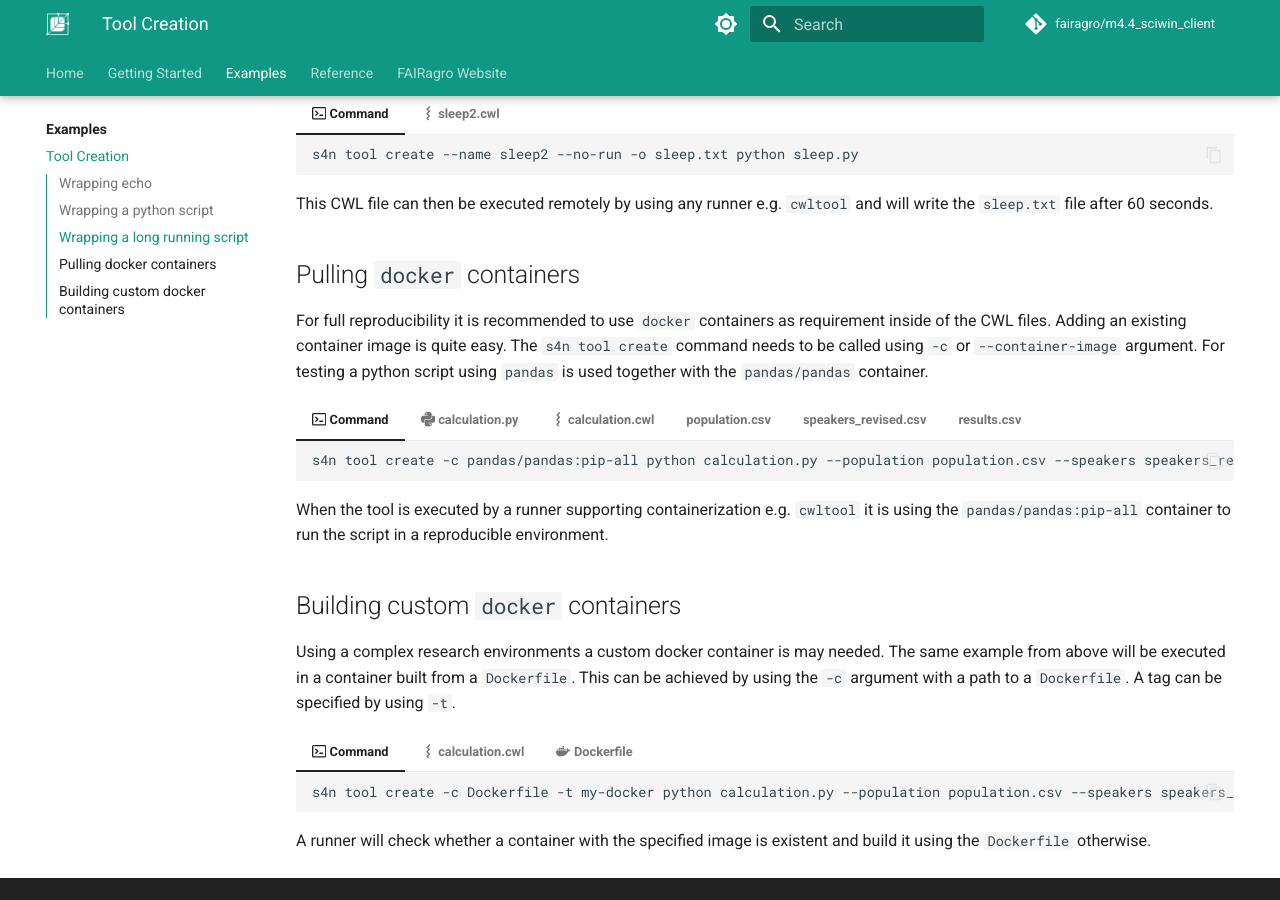
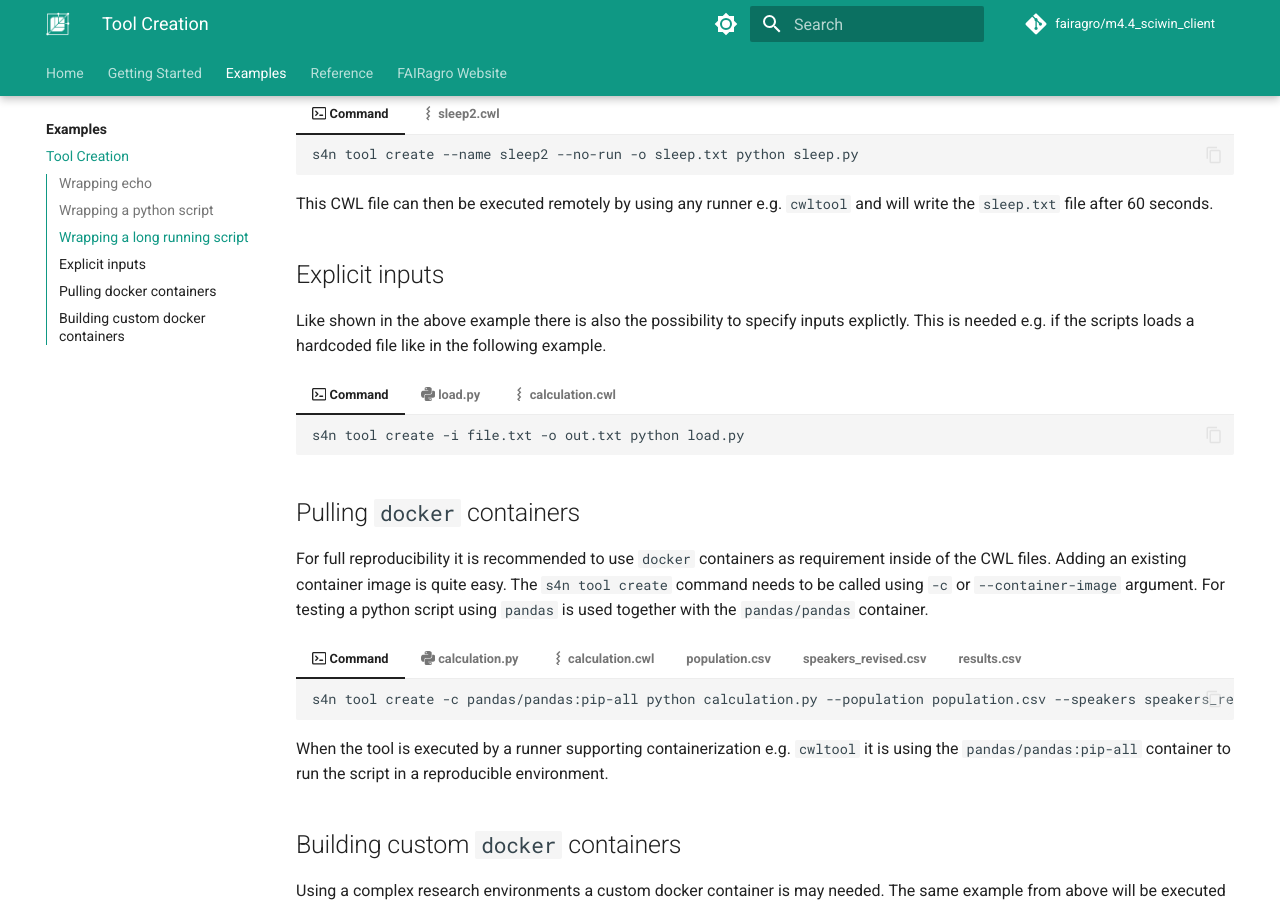
Before and after one commit to fairagro/m4.4_sciwin_client, an MkDocs documentation site: the page built from docs/examples/tool-creation.md, in a window 1280 px wide and 900 px high, scrolled down 1841 px. Built offline with MkDocs 1.6.1 and Material for MkDocs 9.7.7, drawn with Linux system fonts in a browser that asks for light colours; comment, search, counter and statistics services are not loaded.

Commit message:
added explicit inout

````diff
--- a/docs/examples/tool-creation.md
+++ b/docs/examples/tool-creation.md
@@ -200,6 +200,48 @@ For this cases there is the possibility to specify outputs via the commandline u
 
 This CWL file can then be executed remotely by using any runner e.g. `cwltool` and will write the `sleep.txt` file after 60 seconds.
 
+## Explicit inputs
+Like shown in the above example there is also the possibility to specify inputs explictly. This is needed e.g. if the scripts loads a hardcoded file like in the following example.
+
+=== ":octicons-terminal-16: Command"
+    ```
+    s4n tool create -i file.txt -o out.txt python load.py
+    ```
+=== ":simple-python: load.py"
+    ```python
+    with open('file.txt', 'r') as file:
+        data = file.read()
+        with open('out.txt', 'w') as out:
+            out.write(data)
+    ```
+=== ":simple-commonworkflowlanguage: calculation.cwl"
+    ```yaml
+    #!/usr/bin/env cwl-runner
+
+    cwlVersion: v1.2
+    class: CommandLineTool
+
+    requirements:
+    - class: InitialWorkDirRequirement
+      listing:
+      - entryname: file.txt
+        entry:
+          $include: '../../file.txt'
+      - entryname: load.py
+        entry:
+          $include: '../../load.py'
+
+    inputs: []
+    outputs:
+    - id: out
+      type: File
+      outputBinding:
+        glob: out.txt
+
+    baseCommand:
+    - python
+    - load.py
+    ```
 
 ## Pulling `docker` containers
 For full reproducibility it is recommended to use `docker` containers as requirement inside of the CWL files. Adding an existing container image is quite easy. The `s4n tool create` command needs to be called using `-c` or `--container-image` argument. For testing a python script using `pandas` is used together with the `pandas/pandas` container.
````
